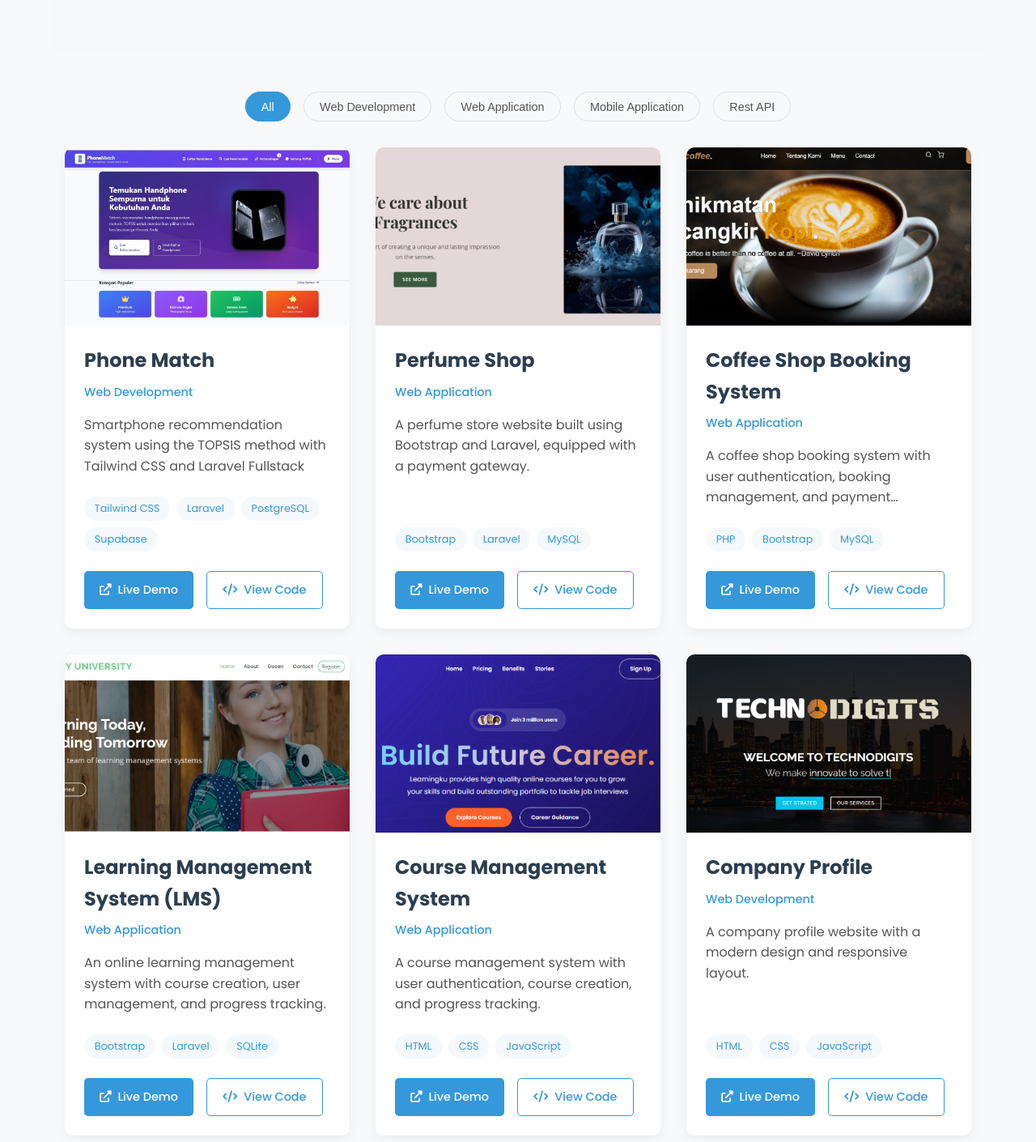
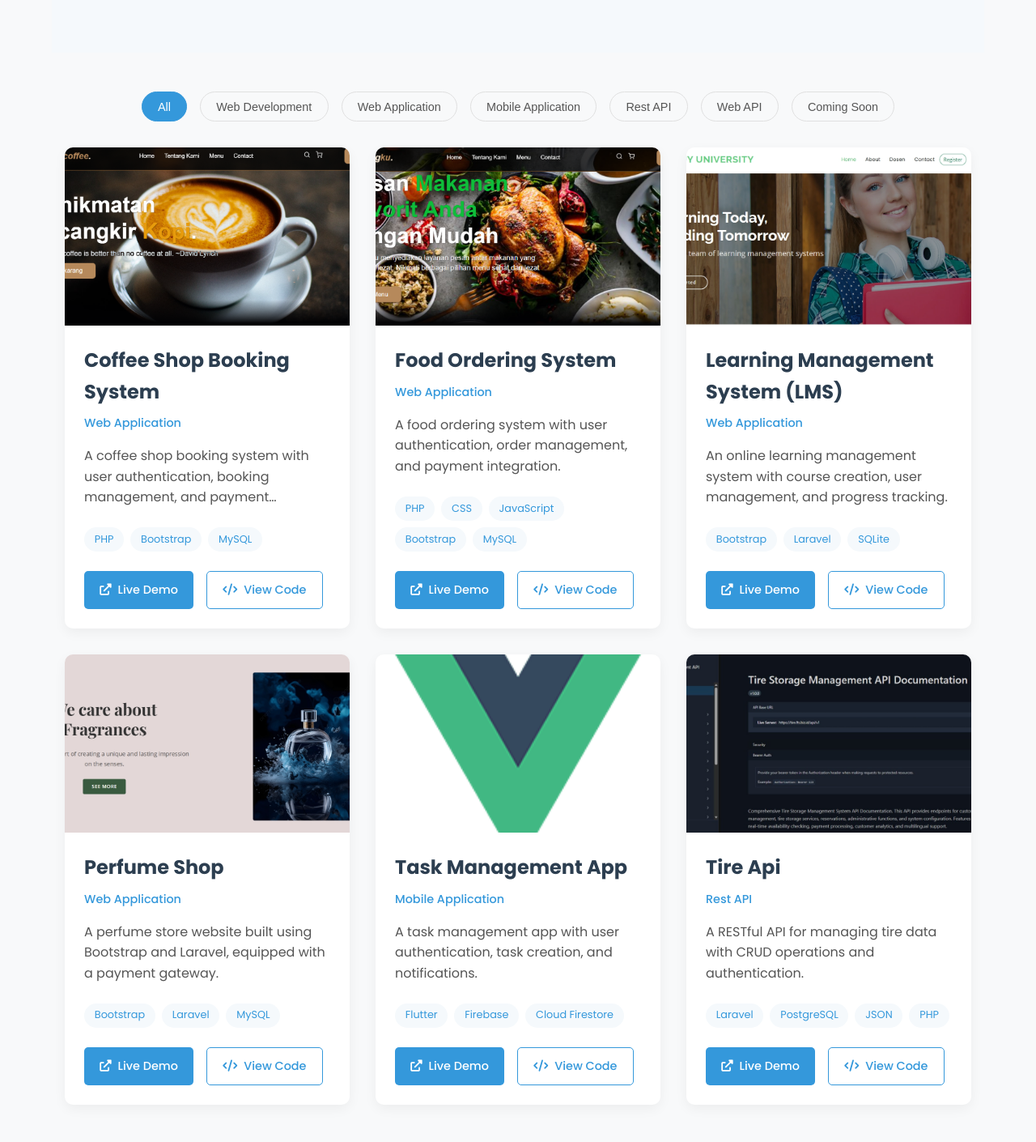
Before and after one commit to Mifta24/my-portfolio, a Vue app: page /projects in a window 1280 px wide. Shown: the part 310-1720 px from the top of the page at 81% size. Built offline with nearby package versions, Linux system fonts and the light colour scheme.

Commit message:
Refactor code structure for improved readability and maintainability

```diff
--- a/src/views/ProjectsView.vue
+++ b/src/views/ProjectsView.vue
@@ -259,6 +259,17 @@ export default {
         },
         {
           id: 12,
+          title: "Library App",
+          category: "Mobile Application",
+          description:
+            "A library app with user authentication, book catalog, and borrowing features.",
+          technologies: ["Flutter", "Firebase", "Cloud Firestore"],
+          image: "my-pengaduan-mockup.png",
+          demoUrl: "#",
+          codeUrl: "https://github.com/Mifta24/perpus-glo",
+        },
+        {
+          id: 13,
           title: "Tire Api",
           category: "Rest API",
           description:
@@ -268,17 +279,43 @@ export default {
           demoUrl: "https://tire.fts.biz.id/docs/api#/",
           codeUrl: "https://github.com/Mifta24/tires",
         },
+        {
+          id: 14,
+          title: "Digital Complaint Web and Api",
+          category: "Web API",
+          description:
+            "A digital complaint system with user authentication, complaint management, and response tracking.",
+          technologies: ["Laravel", "PostgreSQL", "JSON", "PHP"],
+          image: "my-pengaduan.png",
+          demoUrl: "https://my-pengaduan.miftahaldi.my.id",
+          codeUrl: "https://github.com/Mifta24/my-pengaduan",
+        },
+        {
+          id: 15,
+          title: "Coming Soon Project",
+          category: "Coming Soon",
+          description: "Coming Soon Project",
+          technologies: ["Coming Soon"],
+          image:
+            "https://img.freepik.com/premium-photo/coming-soon-gold_168501-370.jpg",
+          demoUrl: "#",
+          codeUrl: "#",
+        },
       ],
     };
   },
   computed: {
     filteredProjects() {
+      let filtered;
       if (this.selectedCategory === "all") {
-        return this.projects;
+        filtered = [...this.projects];
+      } else {
+        filtered = this.projects.filter(
+          (project) => project.category === this.selectedCategory
+        );
       }
-      return this.projects.filter(
-        (project) => project.category === this.selectedCategory
-      );
+      // Acak urutan proyek
+      return this.shuffleArray(filtered);
     },
     paginatedProjects() {
       const start = (this.currentPage - 1) * this.itemsPerPage;
@@ -293,6 +330,15 @@ export default {
     },
   },
   methods: {
+    shuffleArray(array) {
+      // Fisher-Yates shuffle algorithm
+      const shuffled = [...array];
+      for (let i = shuffled.length - 1; i > 0; i--) {
+        const j = Math.floor(Math.random() * (i + 1));
+        [shuffled[i], shuffled[j]] = [shuffled[j], shuffled[i]];
+      }
+      return shuffled;
+    },
     handleImageError(e) {
       // Fallback untuk gambar yang tidak ditemukan
       e.target.src = "https://via.placeholder.com/450x250?text=Project+Image";
```
Also changed, not shown: src/assets/my-pengaduan.png (added), 1 other file (tests, documents, lock files or other folders).
